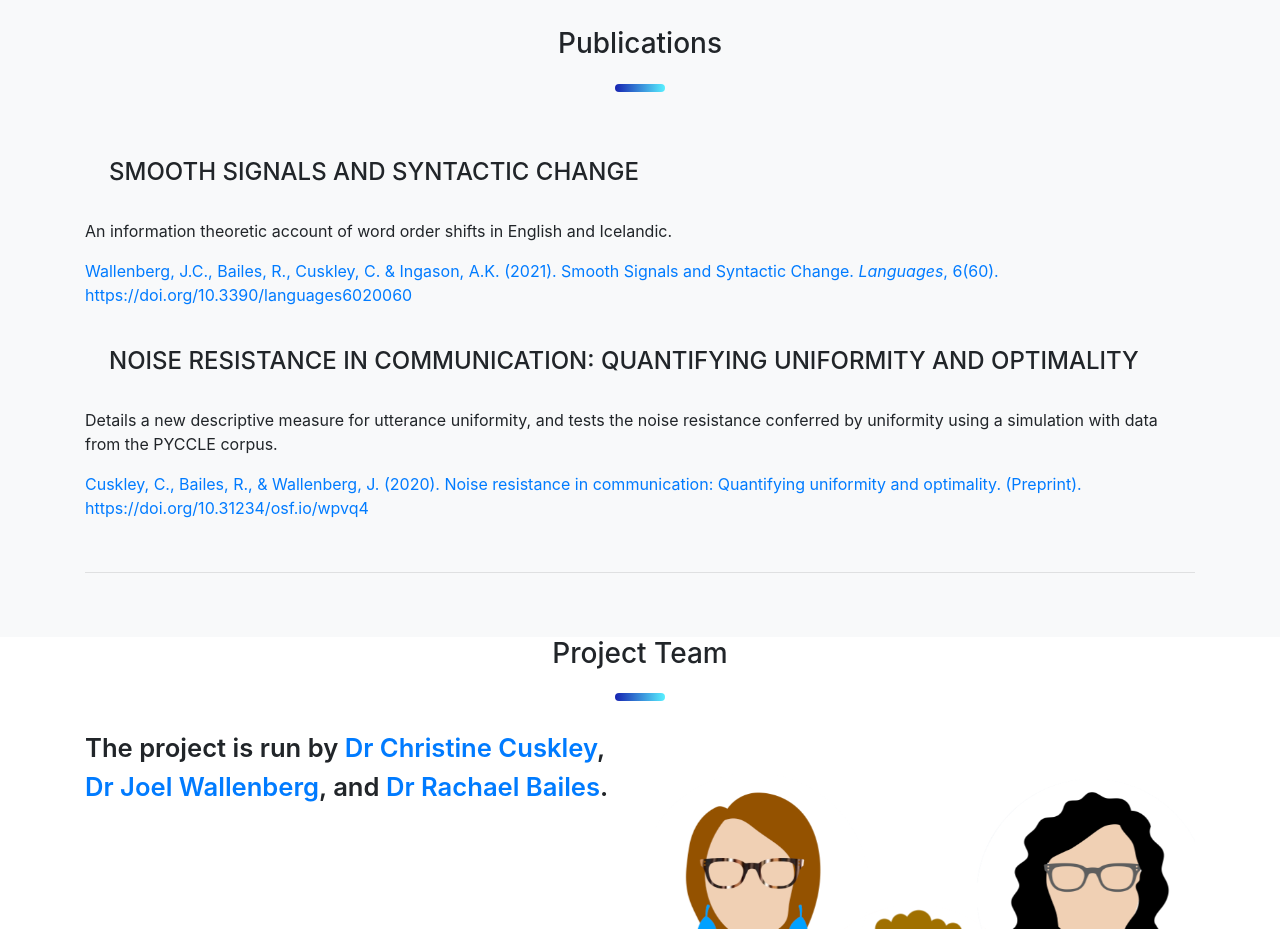
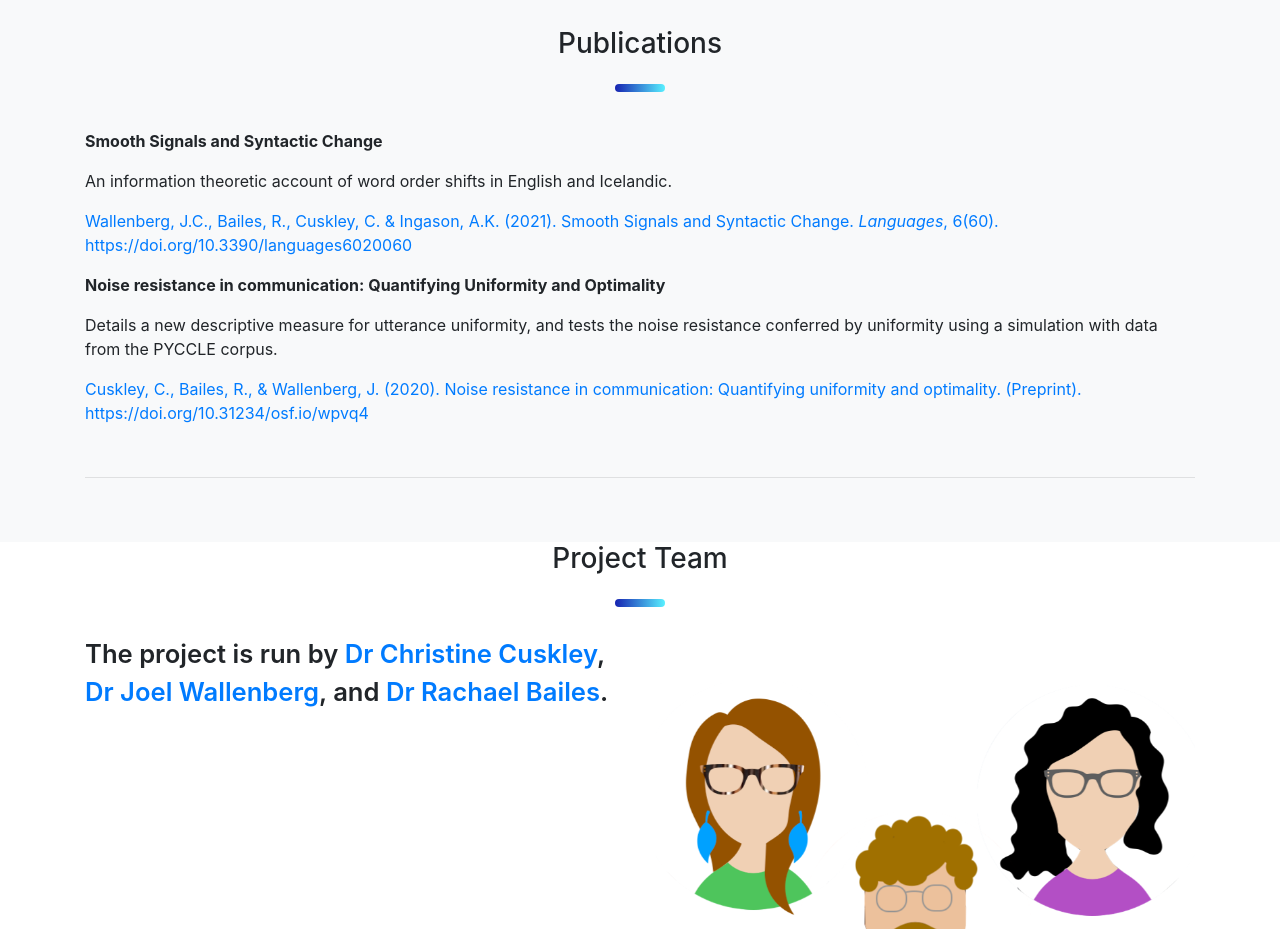
Before and after one commit to cail-project/cail-project.github.io, a plain HTML site: page index.html in a window 1280 px wide. Shown: the part 2540-3469 px from the top of the page. Drawn offline with nearby package versions, Linux system fonts and the light colour scheme.

Commit message:
publications add

```diff
--- a/index.html
+++ b/index.html
@@ -161,11 +161,11 @@
         <div class="row">
           <div class="col services text-left">
             <img src="images/news.png" class="service-img"   alt="">
-            <h4>Smooth Signals and Syntactic Change</h4>
+            <p><b>Smooth Signals and Syntactic Change</b></p>
             <p>An information theoretic account of word order shifts in English and Icelandic.
             </p>
             <p><a href="https://doi.org/10.3390/languages6020060" target="_blank">Wallenberg, J.C., Bailes, R., Cuskley, C. & Ingason, A.K. (2021). Smooth Signals and Syntactic Change. <em>Languages</em>, 6(60). https://doi.org/10.3390/languages6020060</a></p>
-            <h4>Noise resistance in communication: Quantifying Uniformity and Optimality</h4>
+            <p><b>Noise resistance in communication: Quantifying Uniformity and Optimality</p></b>
             <p>Details a new descriptive measure for utterance uniformity, and tests the noise resistance conferred by uniformity using a simulation with data from the PYCCLE corpus.
             </p>
             <p><a href="https://doi.org/10.31234/osf.io/wpvq4" target="_blank">Cuskley, C., Bailes, R., & Wallenberg, J. (2020). Noise resistance in communication: Quantifying uniformity and optimality. (Preprint). https://doi.org/10.31234/osf.io/wpvq4</a></p>
```
